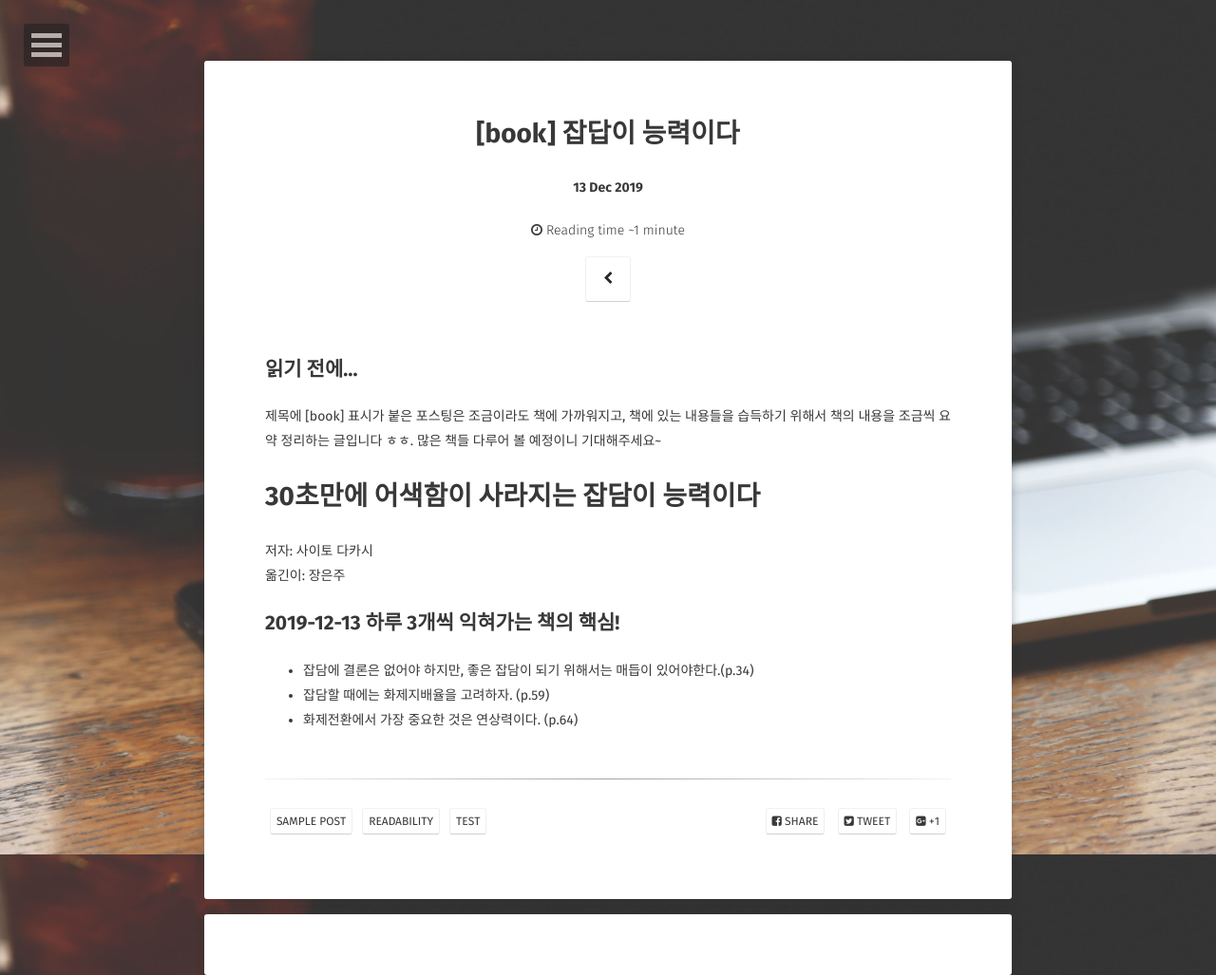
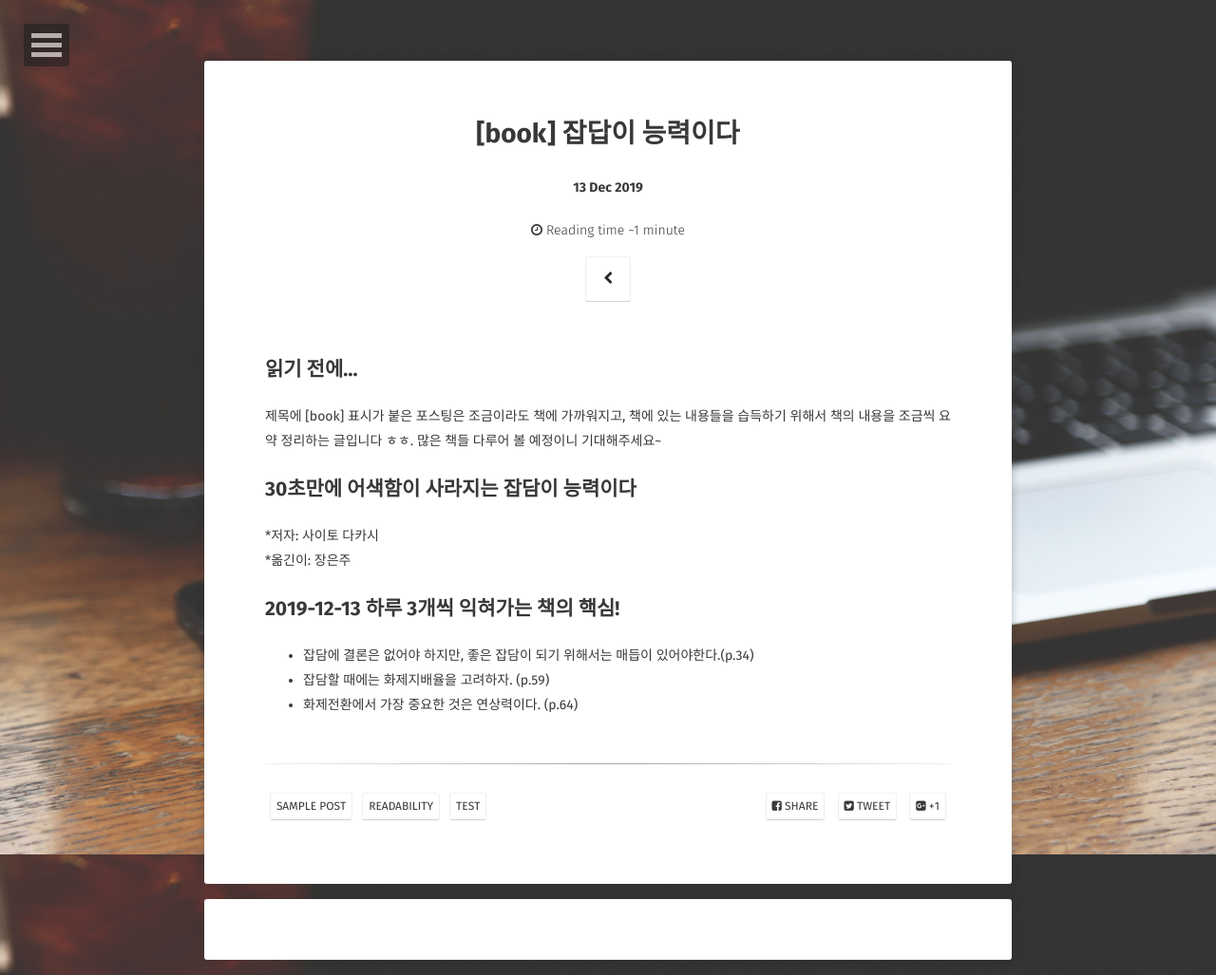
Before and after one commit to plan5886/plan5886.github.io, a Jekyll site: the page built from _posts/2019-12-13-[book]cheat.md, in a window 1280 px wide. Shown: the whole page at 95% size. Built offline with Jekyll 4.4.1, drawn with Linux system fonts in a browser that asks for light colours; some web fonts are replaced; comment, search, counter and statistics services are not loaded; part of the change alters nothing that is shown.

```diff
--- a/_posts/2019-12-13-[book]cheat.md
+++ b/_posts/2019-12-13-[book]cheat.md
@@ -10,9 +10,9 @@ comments: true
 ## 읽기 전에...
 제목에 [book] 표시가 붙은 포스팅은 조금이라도 책에 가까워지고, 책에 있는 내용들을 습득하기 위해서 책의 내용을 조금씩 요약 정리하는 글입니다 ㅎㅎ. 많은 책들 다루어 볼 예정이니 기대해주세요~
 
-# 30초만에 어색함이 사라지는 잡담이 능력이다
-저자: 사이토 다카시 <br>
-옮긴이: 장은주
+## 30초만에 어색함이 사라지는 잡담이 능력이다
+*저자: 사이토 다카시 <br>
+*옮긴이: 장은주
 
 ## 2019-12-13 하루 3개씩 익혀가는 책의 핵심!
 
```
